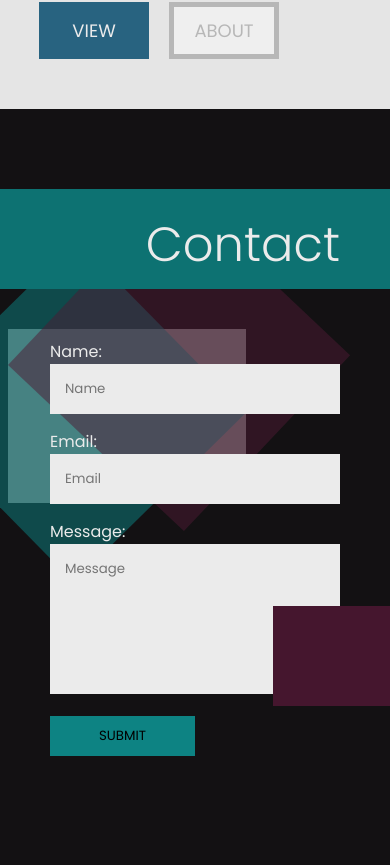
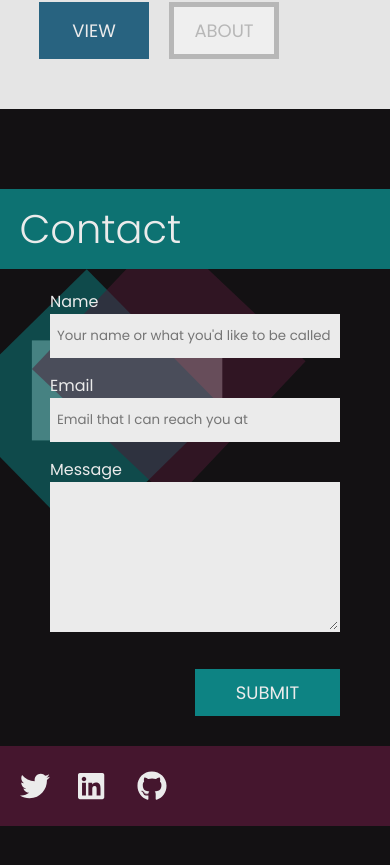
Before and after one commit to deaxmachina/personal-website, a React (Create React App) app: page / in a window 390 px wide. Shown: the part 2279-3144 px from the top of the page. After the commit the page ends 3120 px from the top, so only its background shows below. Built offline with nearby package versions, Linux system fonts and the light colour scheme; a web font is replaced by a local one.

Commit message:
wip contact page

```diff
--- a/package.json
+++ b/package.json
@@ -3,6 +3,10 @@
   "version": "0.1.0",
   "private": true,
   "dependencies": {
+    "@fortawesome/fontawesome-svg-core": "^1.2.35",
+    "@fortawesome/free-brands-svg-icons": "^5.15.3",
+    "@fortawesome/free-solid-svg-icons": "^5.15.3",
+    "@fortawesome/react-fontawesome": "^0.1.14",
     "@juggle/resize-observer": "^3.3.0",
     "@testing-library/jest-dom": "^5.11.9",
     "@testing-library/react": "^11.2.5",
--- a/src/App.css
+++ b/src/App.css
@@ -8,7 +8,8 @@
   --lightColour: #ebebeb;
   --textLightcolour: #ebebeb;
   --textMediumColour: #0A1014;
-  --textDarkColour: #0A1014;;
+  --textDarkColour: #0A1014;
+  --maxWidthSections: 1600px;
 }
 
 body {
--- a/src/Components/Contact/Contact.css
+++ b/src/Components/Contact/Contact.css
@@ -1,14 +1,15 @@
 @import url(https://fonts.googleapis.com/css?family=Montserrat:400,700);
 
 #contact {
-  max-width: 1600px;
+  max-width: var(--maxWidthSections);
   margin: auto;
   position: relative;
+  margin-top: 80px;
 }
 
 
+/****************  Title  *******************/
 .contact__title-container {
-  margin-top: 80px;
   position: relative;
   height: 100px;
   width: 50%;
@@ -18,8 +19,8 @@
   font-weight: 300;
   font-size: 48px;
   position: absolute;
-  top: 20px;
-  right: 20px;
+  top: calc(100px/2 - 38px);
+  right: 50px;
 }
 .contact__title-background {
   height: 100%;
@@ -29,89 +30,101 @@
 }
 
 
-
-
-
+/****************  Social  *******************/
 .contact__social-container {
-  margin-top: 80px;
   position: relative;
   height: 100px;
   width: 100%;
 }
-.contact__social-text {}
 .contact__social-background {
   position: absolute;
-  top: -230px;
+  top: -181px;
   right: 0px;
   height: 100%;
   width: 30%;
   background-color: var(--purpleColour);
   filter: url(#static-noise);
 }
+.contact__social-icon {
+  position: absolute;
+  font-size: 40px;
+  top: calc(-181px + 100px/2 - 40px/2);
+  color: var(--lightColour);
+}
+#contact__social-twitter {
+  right: 25%;
+}
+#contact__social-linkedin {
+  right: 20%;
+}
+#contact__social-github {
+  right: 15%;
+}
 
 
-
+/**************  Decoration  *****************/
 #contact__decoration {
   position: absolute;
   top: 0;
   right: 10%;
   z-index: -1;
+  transform: scale(0.8);
 }
 
 
-
-
 /****************  Form  *******************/
-
 #contact__contact-form-container {
   z-index: 1;
 }
-
-
 #contact__contact-form {
   margin-top: 50px;
-  margin-left: 200px;
-  width: calc(50% - 200px);
+  margin-left: 100px;
+  width: calc(50% - 100px);
 }
-
 .contact__label {
   color: var(--lightColour);
 }
-
 .contact__input {
   color:var(--textDarkColour);
   border-radius: 0;
   background-color: var(--lightColour);
   border: 2px solid var(--lightColour);
-  padding: 13px;
+  padding: 10px 5px;
   margin-bottom: 15px;
   width:100%;
   outline:0;
 }
-
 .contact__input:focus {
-  border: 3px solid var(--blueColour);
+  border: 2px solid var(--blueColour);
 }
-
 #contact__message {
   height: 150px;
   resize: vertical;
   min-height: 150px;
   max-height: 300px;
 }
-
 #contact__submit-btn {
   width: 50%;
+  margin-left: 50%;
+  margin-top: 15px;
   background: var(--blueColour);
+  color: var(--textLightcolour);
   cursor: pointer;
   outline: none;
   border: none;
-  padding-top:10px;
-  padding-bottom:10px;
+  padding: 10px 0px;
   transition: all 0.3s;
+  font-weight: 400;
+  font-size: 18px;
 }
-#contact__submit-btn:hover { background:#CC4949; }
+#contact__submit-btn:hover {
+  background: var(--purpleColour);
+}
 
+
+/********************************************/
+/****************  Media  *******************/
+/********************************************/
 @media(max-width: 1200px) {
   .contact__title-container {
     width: 60%;
@@ -130,6 +143,22 @@
     margin-left: 100px;
     width: calc(70% - 100px);
   }
+  .contact__social-background {
+    width: 20%;
+  }
+  .contact__social-icon {
+    font-size: 35px;
+    top: calc(-181px + 100px/2 - 35px/2);
+  }
+  #contact__social-twitter {
+    right: 14%;
+  }
+  #contact__social-linkedin {
+    right: 8%;
+  }
+  #contact__social-github {
+    right: 2%;
+  }
 }
 
 @media(max-width: 700px) {
@@ -140,19 +169,64 @@
     margin-left: 60px;
     width: calc(80% - 60px);
   }
+  .contact__social-background {
+    top: 30px;
+    width: 55%;
+  }
+  .contact__social-icon {
+    font-size: 35px;
+    top: calc(30px + 100px/2 - 35px/2);
+  }
+  #contact__social-twitter {
+    right: 45%;
+  }
+  #contact__social-linkedin {
+    right: 35%;
+  }
+  #contact__social-github {
+    right: 25%;
+  }
 }
 
 
 @media(max-width: 500px) {
   .contact__title-container {
     width: 100%;
+    height: 80px;
   }
   .contact__title-text {
-    right: 50px;
+    left: 5%;
+    font-size: 40px;
+    position: absolute;
+    top: calc(80px/2 - 30px);
   }
   #contact__contact-form {
     margin-left: 50px;
     margin-right: 50px;
+    margin-top: 20px;
     width: calc(100% - 100px);
   }
+  .contact__social-background {
+    width: 100%;
+    height: 80px;
+  }
+  .contact__social-icon {
+    font-size: 30px;
+    top: calc(30px + 80px/2 - 30px/2);
+  }
+  #contact__social-twitter {
+    left: 5%;
+  }
+  #contact__social-linkedin {
+    left: 20%;
+  }
+  #contact__social-github {
+    left: 35%;
+  }
 }
+
+@media(max-height: 600px) {
+  #contact__submit-btn {
+    margin-top: 0px;
+  }
+}
--- a/src/Components/Contact/Contact.js
+++ b/src/Components/Contact/Contact.js
@@ -1,13 +1,16 @@
 import React, { useState } from "react";
 import "./Contact.css";
+import { FontAwesomeIcon } from '@fortawesome/react-fontawesome'
+import { faFan } from '@fortawesome/free-solid-svg-icons'
+import { faFacebook, faTwitter, faLinkedin,faGithub } from "@fortawesome/free-brands-svg-icons"
 
 const ContactDecoration = () => {
   return (
     <>
     <svg width="447" height="394" id="contact__decoration">
-        <rect x="104" y="140" width="238" height="174" fill="#F0F0F0" fill-opacity="0.5"/>
-        <rect x="172.547" y="51" width="242" height="242" transform="rotate(45.48 172.547 51)" fill="#0D8383" fill-opacity="0.5"/>
-        <rect x="270.2" width="242" height="242" transform="rotate(43.3754 270.2 0)" fill="#4E1B34" fill-opacity="0.5"/>
+    <rect x="104" y="140" width="238" height="125" fill="#F0F0F0" fill-opacity="0.5"/>
+<rect x="172.547" y="51" width="242" height="242" transform="rotate(45.48 172.547 51)" fill="#0D8383" fill-opacity="0.5"/>
+<rect x="270.2" width="242" height="242" transform="rotate(43.3754 270.2 0)" fill="#4E1B34" fill-opacity="0.5"/>
       </svg>
     </>
   )
@@ -29,14 +32,14 @@ const Contact = () => {
 
     <div id="contact__contact-form-container">
       <form id="contact__contact-form">
-        <label className="contact__label" for="name">Name:</label><br />
-        <input name="name" type="text" id="contact__name" name="name" className="contact__input" placeholder="Name" />
+        <label className="contact__label" for="name">Name</label><br />
+        <input name="name" type="text" id="contact__name" name="name" className="contact__input" placeholder="Your name or what you'd like to be called" />
 
-        <label className="contact__label" for="email">Email:</label><br />
-        <input name="email" type="text" id="contact__email" name="email" className="contact__input" placeholder="Email" />
+        <label className="contact__label" for="email">Email</label><br />
+        <input name="email" type="text" id="contact__email" name="email" className="contact__input" placeholder="Email that I can reach you at" />
 
-        <label className="contact__label" for="message">Message:</label><br />
-        <textarea name="text" id="contact__message" name="message" className="contact__input" placeholder="Message"></textarea>
+        <label className="contact__label" for="message">Message</label><br />
+        <textarea name="text" id="contact__message" name="message" className="contact__input" placeholder=""></textarea>
 
         <input type="submit" id="contact__submit-btn" value="SUBMIT"/>
       </form>
@@ -46,7 +49,9 @@ const Contact = () => {
 
       <div className="contact__social-container">
         <div className="contact__social-background"></div>
-        <h1 className="contact__social-text"></h1>
+        <FontAwesomeIcon icon={faTwitter} className="contact__social-icon" id="contact__social-twitter" />
+        <FontAwesomeIcon icon={faLinkedin} className="contact__social-icon" id="contact__social-linkedin" />
+        <FontAwesomeIcon icon={faGithub} className="contact__social-icon" id="contact__social-github" />
       </div>
 
       <svg width="0" height="0">
--- a/src/Components/PortfolioShowcase/Portfolio.css
+++ b/src/Components/PortfolioShowcase/Portfolio.css
@@ -1,7 +1,7 @@
 /***************  Wrapper  ********************/
 .panel-left__wrapper, .panel-right__wrapper {
   position: relative;
-  max-width: 1600px;
+  max-width: var(--maxWidthSections);
   margin: 0 auto;
   background-color: #E5E5E5;
   color: var(--textDarkColour);
```
Also changed, not shown: 1 other file (tests, documents, lock files or other folders).
